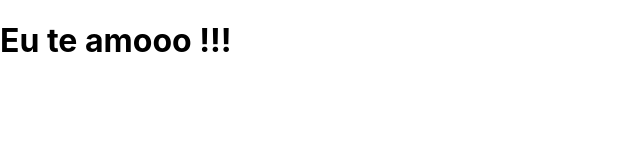
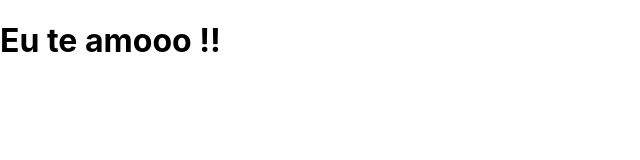
Before and after one commit to ClaydsonHenrique/claydson.github.io, a React (Create React App) app: page / in a window 1280 px wide. Shown: the top 160 px of the page, without its empty margins (0-640 px from the left). Built offline with nearby package versions, Linux system fonts and the light colour scheme.

Commit message:
Atualizações no aplicativo

```diff
--- a/src/App.js
+++ b/src/App.js
@@ -4,7 +4,7 @@ function App() {
   return (
     <div className="App">
       <header className="App-header">
-       <h1>Eu te amooo !!!</h1>
+       <h1>Eu te amooo !!</h1>
       </header>
     </div>
   );
```
